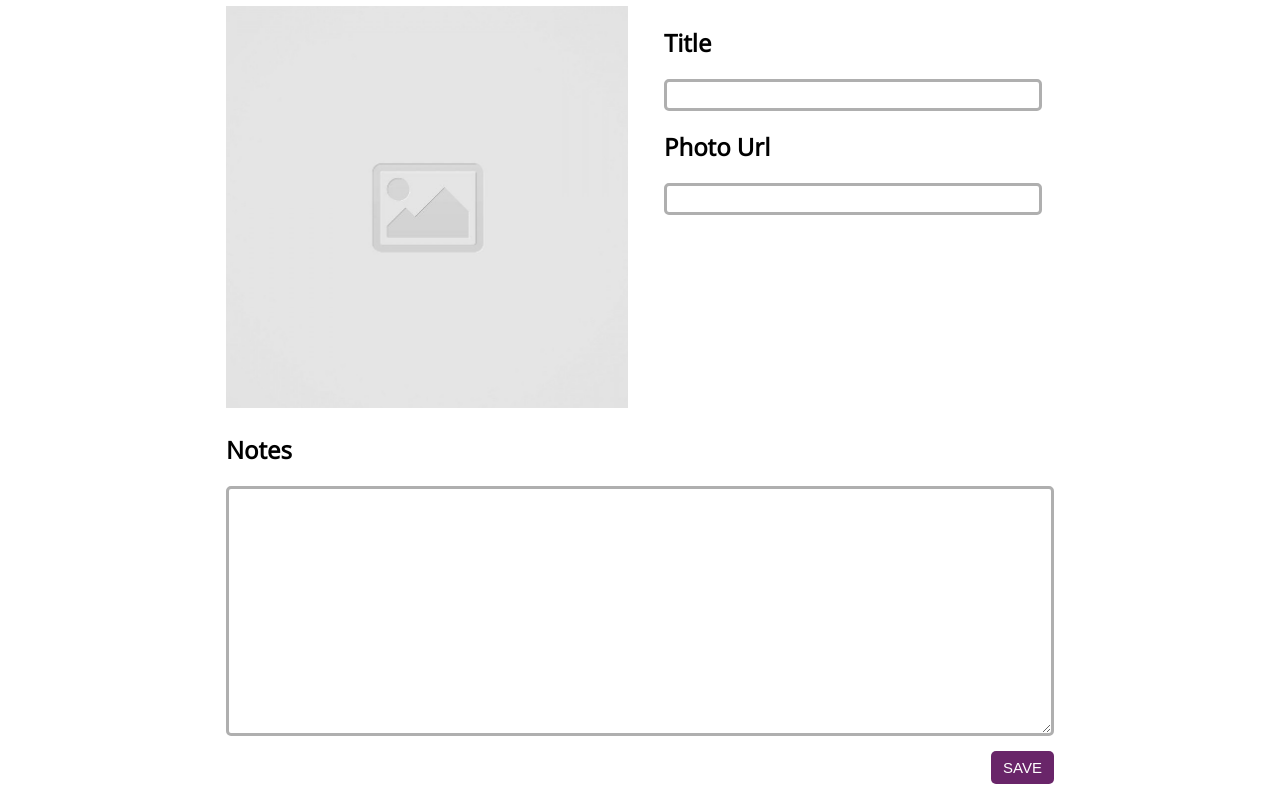
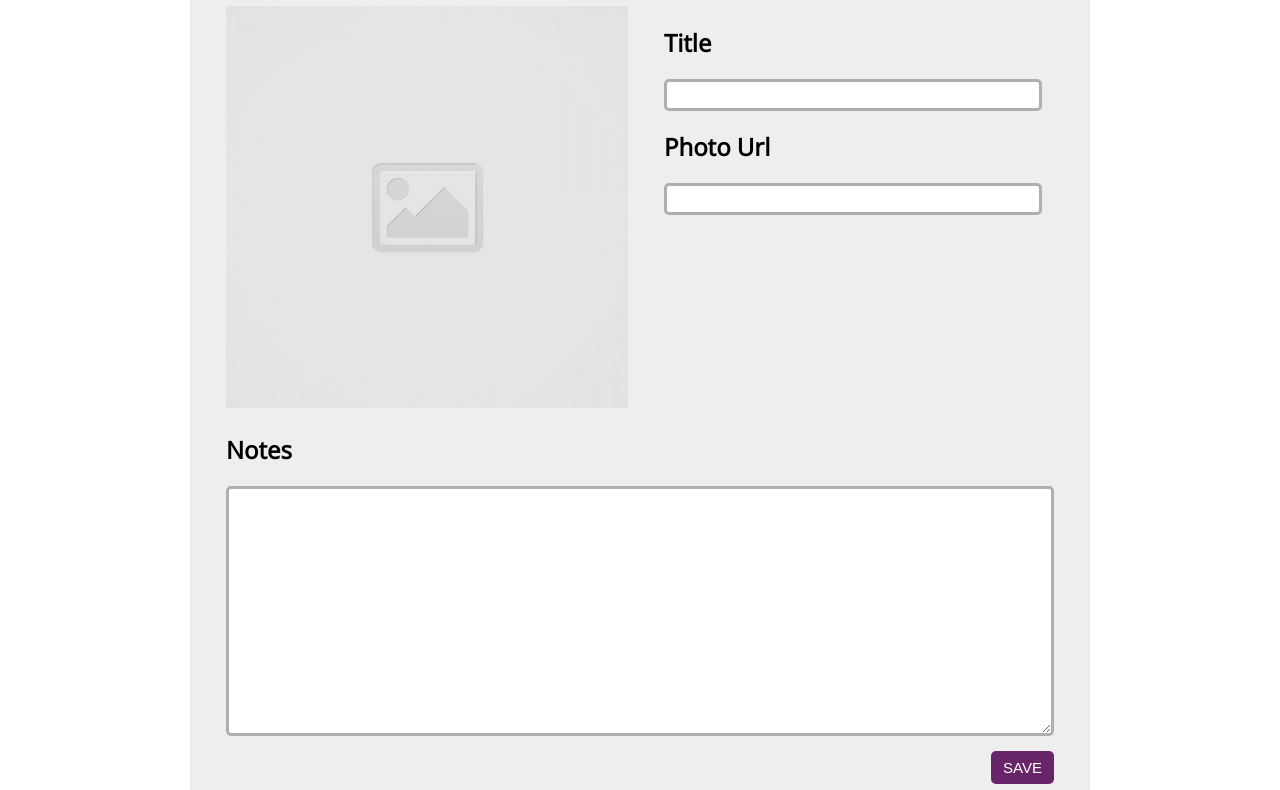
Before and after one commit to alvarodiazjr/code-journal, a website: page index.html in a window 1280 px wide. Shown: the part 166-956 px from the top of the page. Drawn offline with nearby package versions, Linux system fonts and the light colour scheme.

Commit message:
added gray background color.

```diff
--- a/css/layout.css
+++ b/css/layout.css
@@ -3,6 +3,7 @@
 }
 
 .container {
+  background-color: rgb(238, 238, 238);
   font-family: 'Open Sans', sans-serif;
   max-width: 575px;
   margin: 0 auto;
@@ -35,6 +36,7 @@
 
 @media screen and (min-width: 768px) {
   .container {
+    background-color: rgb(238, 238, 238);
     max-width: 900px;
   }
 
```
